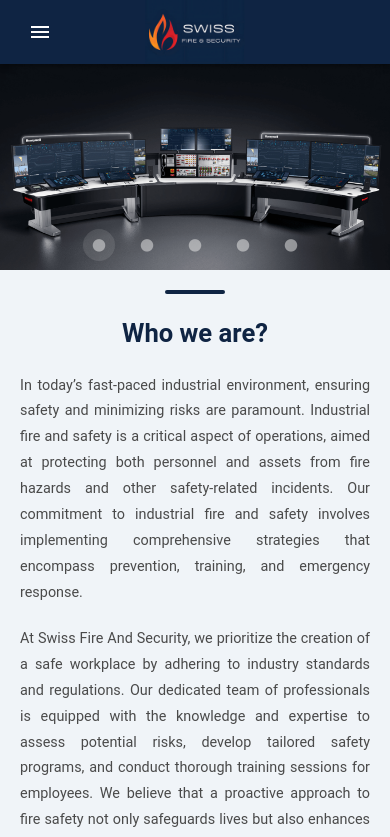
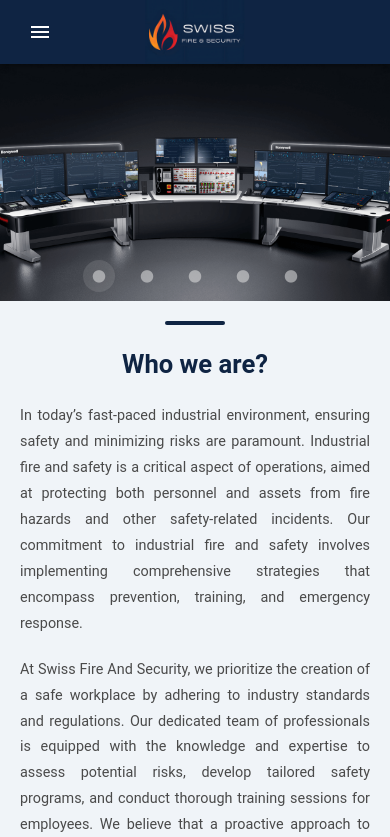
Before and after one commit to AdityaPanchal15/Swiss-Fire-Safty-Website, a Nuxt app: page / in a window 390 px wide. Shown: the top 837 px of the page. Built offline with nearby package versions, Linux system fonts and the light colour scheme.

Commit message:
Add metadata for SEO.

```diff
--- a/components/pages/Home.vue
+++ b/components/pages/Home.vue
@@ -33,10 +33,10 @@ import About from '../templates/Home/About.vue';
 @media screen and (max-width: 768px) {
   .slider-container {
     .carousel-container {
-      height: unset !important;
+      height: 237px !important;
       .image-fill {
         .v-img img {
-          object-fit: contain !important;
+          object-fit: cover !important;
           height: 100%;
         }
       }
--- a/nuxt.config.ts
+++ b/nuxt.config.ts
@@ -1,12 +1,19 @@
 export default defineNuxtConfig({
   app: {
     baseURL: '/', // Replace with your repository name
+    head: {
+      title: 'Swiss Fire Security - Fire Alarm Systems and Services in India',
+      meta: [
+        { name: 'description', content: 'Swiss Fire Security provides top-notch fire alarm systems, installation, and maintenance services across India. Based in Vadodara, we ensure your safety.' },
+        { name: 'keywords', content: 'Fire Alarm Systems in India, Fire Safety Services Vadodara, Fire Security Solutions India, Fire Alarm Installation Vadodara, Best Fire Alarm Systems India, Fire Safety Equipment Suppliers, Fire Detection Services India, Fire Protection Systems Vadodara, Top Fire Alarm Companies India, Fire Alarm Maintenance Services, Emergency Fire Safety Solutions, Fire Alarm Repair Vadodara, Advanced Fire Safety Systems, Smoke Detector Installation India, Reliable Fire Alarm Systems, Fire Protection Services India, Commercial Fire Alarm Systems, Residential Fire Safety India, Affordable Fire Alarm Installation, Vadodara Fire Alarm Company' },
+        { name: 'robots', content: 'index, follow' },
+      ],
+    },
   },
   css: [
     'vuetify/styles',
     '~/assets/styles/global.scss',
   ],
-
   build: {
     transpile: ['vuetify'],  // Transpile Vuetify for proper build compatibility
   },
```
